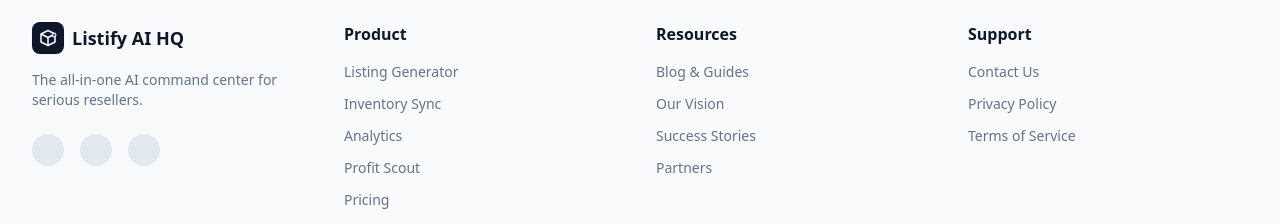
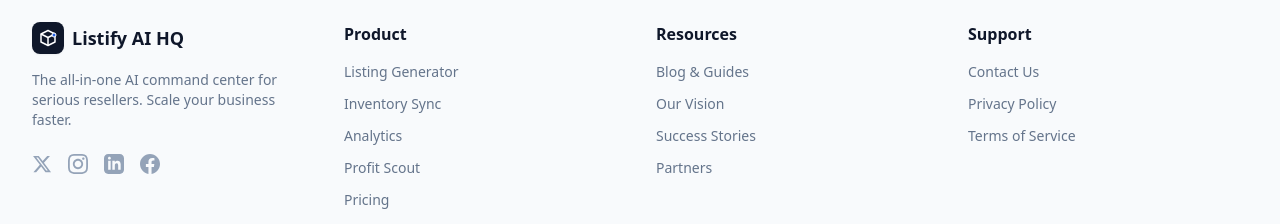
Before and after one commit to TreasuTiques/listify-ai-hq, a React (Vite) app: page / in a window 1280 px wide. Shown: the part 6465-6689 px from the top of the page. Built offline with nearby package versions, Linux system fonts and the light colour scheme.

Commit message:
Update Footer.tsx

```diff
--- a/components/Footer.tsx
+++ b/components/Footer.tsx
@@ -27,14 +27,31 @@
               </div>
               <span className="text-lg font-bold text-[#0F172A]">Listify AI HQ</span>
             </div>
-            <p className="text-sm text-slate-500 mb-6">
-              The all-in-one AI command center for serious resellers.
+            <p className="text-sm text-slate-500 mb-6 max-w-xs">
+              The all-in-one AI command center for serious resellers. Scale your business faster.
             </p>
+
+            {/* Social Icons (Twitter/X, Instagram, LinkedIn, Facebook) */}
             <div className="flex gap-4">
-              {/* Social Placeholders */}
-              <div className="w-8 h-8 bg-slate-200 rounded-full hover:bg-blue-500 transition-colors cursor-pointer"></div>
-              <div className="w-8 h-8 bg-slate-200 rounded-full hover:bg-blue-500 transition-colors cursor-pointer"></div>
-              <div className="w-8 h-8 bg-slate-200 rounded-full hover:bg-blue-500 transition-colors cursor-pointer"></div>
+              {/* X (Twitter) */}
+              <button className="text-slate-400 hover:text-[#0F172A] transition-colors" aria-label="Twitter">
+                <svg className="w-5 h-5" fill="currentColor" viewBox="0 0 24 24"><path d="M18.244 2.25h3.308l-7.227 8.26 8.502 11.24H16.17l-5.214-6.817L4.99 21.75H1.68l7.73-8.835L1.254 2.25H8.08l4.713 6.231zm-1.161 17.52h1.833L7.084 4.126H5.117z"/></svg>
+              </button>
+
+              {/* Instagram */}
+              <button className="text-slate-400 hover:text-[#E4405F] transition-colors" aria-label="Instagram">
+                <svg className="w-5 h-5" fill="currentColor" viewBox="0 0 24 24"><path d="M12 2.163c3.204 0 3.584.012 4.85.07 3.252.148 4.771 1.691 4.919 4.919.058 1.265.069 1.645.069 4.849 0 3.205-.012 3.584-.069 4.849-.149 3.225-1.664 4.771-4.919 4.919-1.266.058-1.644.07-4.85.07-3.204 0-3.584-.012-4.849-.07-3.26-.149-4.771-1.699-4.919-4.92-.058-1.265-.07-1.644-.07-4.849 0-3.204.013-3.583.07-4.849.149-3.227 1.664-4.771 4.919-4.919 1.266-.057 1.645-.069 4.849-.069zm0-2.163c-3.259 0-3.667.014-4.947.072-4.358.2-6.78 2.618-6.98 6.98-.059 1.281-.073 1.689-.073 4.948 0 3.259.014 3.668.072 4.948.2 4.358 2.618 6.78 6.98 6.98 1.281.058 1.689.072 4.948.072 3.259 0 3.668-.014 4.948-.072 4.354-.2 6.782-2.618 6.979-6.98.059-1.28.073-1.689.073-4.948 0-3.259-.014-3.667-.072-4.947-.196-4.354-2.617-6.78-6.979-6.98-1.281-.059-1.69-.073-4.949-.073zm0 5.838c-3.403 0-6.162 2.759-6.162 6.162s2.759 6.163 6.162 6.163 6.162-2.759 6.162-6.163c0-3.403-2.759-6.162-6.162-6.162zm0 10.162c-2.209 0-4-1.79-4-4 0-2.209 1.791-4 4-4s4 1.791 4 4c0 2.21-1.791 4-4 4zm6.406-11.845c-.796 0-1.441.645-1.441 1.44s.645 1.44 1.441 1.44c.795 0 1.439-.645 1.439-1.44s-.644-1.44-1.439-1.44z"/></svg>
+              </button>
+
+              {/* LinkedIn */}
+              <button className="text-slate-400 hover:text-[#0A66C2] transition-colors" aria-label="LinkedIn">
+                <svg className="w-5 h-5" fill="currentColor" viewBox="0 0 24 24"><path d="M19 0h-14c-2.761 0-5 2.239-5 5v14c0 2.761 2.239 5 5 5h14c2.762 0 5-2.239 5-5v-14c0-2.761-2.238-5-5-5zm-11 19h-3v-11h3v11zm-1.5-12.268c-.966 0-1.75-.79-1.75-1.764s.784-1.764 1.75-1.764 1.75.79 1.75 1.764-.783 1.764-1.75 1.764zm13.5 12.268h-3v-5.604c0-3.368-4-3.113-4 0v5.604h-3v-11h3v1.765c1.396-2.586 7-2.777 7 2.476v6.759z"/></svg>
+              </button>
+
+              {/* Facebook */}
+              <button className="text-slate-400 hover:text-[#1877F2] transition-colors" aria-label="Facebook">
+                <svg className="w-5 h-5" fill="currentColor" viewBox="0 0 24 24"><path d="M24 12.073c0-6.627-5.373-12-12-12s-12 5.373-12 12c0 5.99 4.388 10.954 10.125 11.854v-8.385H7.078v-3.47h3.047V9.43c0-3.007 1.791-4.669 4.533-4.669 1.312 0 2.686.235 2.686.235v2.953H15.83c-1.491 0-1.956.925-1.956 1.874v2.25h3.328l-.532 3.47h-2.796v8.385C19.612 23.027 24 18.062 24 12.073z"/></svg>
+              </button>
             </div>
           </div>
 
@@ -42,22 +59,22 @@
           <div>
             <h3 className="font-bold text-[#0F172A] mb-4">Product</h3>
             <ul className="space-y-3 text-sm text-slate-500">
-              <li><button onClick={() => onNavigate('/builder')} className="hover:text-blue-600">Listing Generator</button></li>
-              <li><button onClick={() => onNavigate('/inventory')} className="hover:text-blue-600">Inventory Sync</button></li>
-              <li><button onClick={() => onNavigate('/analytics')} className="hover:text-blue-600">Analytics</button></li>
-              <li><button onClick={() => onNavigate('/sourcing')} className="hover:text-blue-600">Profit Scout</button></li>
-              <li><button onClick={() => onNavigate('/pricing')} className="hover:text-blue-600">Pricing</button></li>
+              <li><button onClick={() => onNavigate('/builder')} className="hover:text-blue-600 transition-colors">Listing Generator</button></li>
+              <li><button onClick={() => onNavigate('/inventory')} className="hover:text-blue-600 transition-colors">Inventory Sync</button></li>
+              <li><button onClick={() => onNavigate('/analytics')} className="hover:text-blue-600 transition-colors">Analytics</button></li>
+              <li><button onClick={() => onNavigate('/sourcing')} className="hover:text-blue-600 transition-colors">Profit Scout</button></li>
+              <li><button onClick={() => onNavigate('/pricing')} className="hover:text-blue-600 transition-colors">Pricing</button></li>
             </ul>
           </div>
 
-          {/* Company Links (THIS IS WHERE THEY ARE) */}
+          {/* Company Links */}
           <div>
             <h3 className="font-bold text-[#0F172A] mb-4">Resources</h3>
             <ul className="space-y-3 text-sm text-slate-500">
-              <li><button onClick={() => onNavigate('/blog')} className="hover:text-blue-600">Blog & Guides</button></li>
-              <li><button onClick={() => onNavigate('/vision')} className="hover:text-blue-600">Our Vision</button></li>
-              <li><button onClick={() => onNavigate('/success')} className="hover:text-blue-600">Success Stories</button></li>
-              <li><button onClick={() => onNavigate('/partnerships')} className="hover:text-blue-600">Partners</button></li>
+              <li><button onClick={() => onNavigate('/blog')} className="hover:text-blue-600 transition-colors">Blog & Guides</button></li>
+              <li><button onClick={() => onNavigate('/vision')} className="hover:text-blue-600 transition-colors">Our Vision</button></li>
+              <li><button onClick={() => onNavigate('/success')} className="hover:text-blue-600 transition-colors">Success Stories</button></li>
+              <li><button onClick={() => onNavigate('/partnerships')} className="hover:text-blue-600 transition-colors">Partners</button></li>
             </ul>
           </div>
 
@@ -65,9 +82,9 @@
           <div>
             <h3 className="font-bold text-[#0F172A] mb-4">Support</h3>
             <ul className="space-y-3 text-sm text-slate-500">
-              <li><button onClick={() => onNavigate('/contact')} className="hover:text-blue-600">Contact Us</button></li>
-              <li><button onClick={() => onNavigate('/privacy')} className="hover:text-blue-600">Privacy Policy</button></li>
-              <li><button onClick={() => onNavigate('/terms')} className="hover:text-blue-600">Terms of Service</button></li>
+              <li><button onClick={() => onNavigate('/contact')} className="hover:text-blue-600 transition-colors">Contact Us</button></li>
+              <li><button onClick={() => onNavigate('/privacy')} className="hover:text-blue-600 transition-colors">Privacy Policy</button></li>
+              <li><button onClick={() => onNavigate('/terms')} className="hover:text-blue-600 transition-colors">Terms of Service</button></li>
             </ul>
           </div>
 
@@ -78,8 +95,8 @@
             © 2026 Listify AI HQ. All rights reserved.
           </p>
           <div className="flex gap-6 text-xs text-slate-400">
-            <button onClick={() => onNavigate('/privacy')} className="hover:text-slate-600">Privacy</button>
-            <button onClick={() => onNavigate('/terms')} className="hover:text-slate-600">Terms</button>
+            <button onClick={() => onNavigate('/privacy')} className="hover:text-slate-600 transition-colors">Privacy</button>
+            <button onClick={() => onNavigate('/terms')} className="hover:text-slate-600 transition-colors">Terms</button>
           </div>
         </div>
       </div>
```
